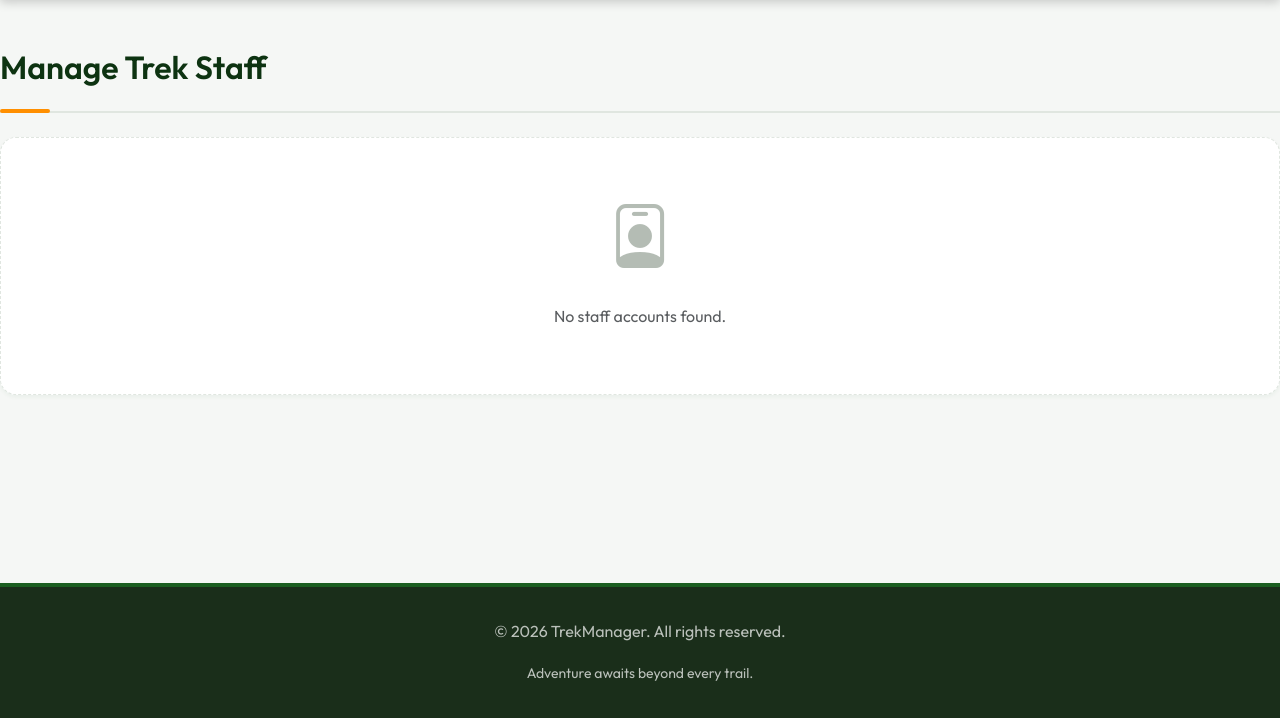
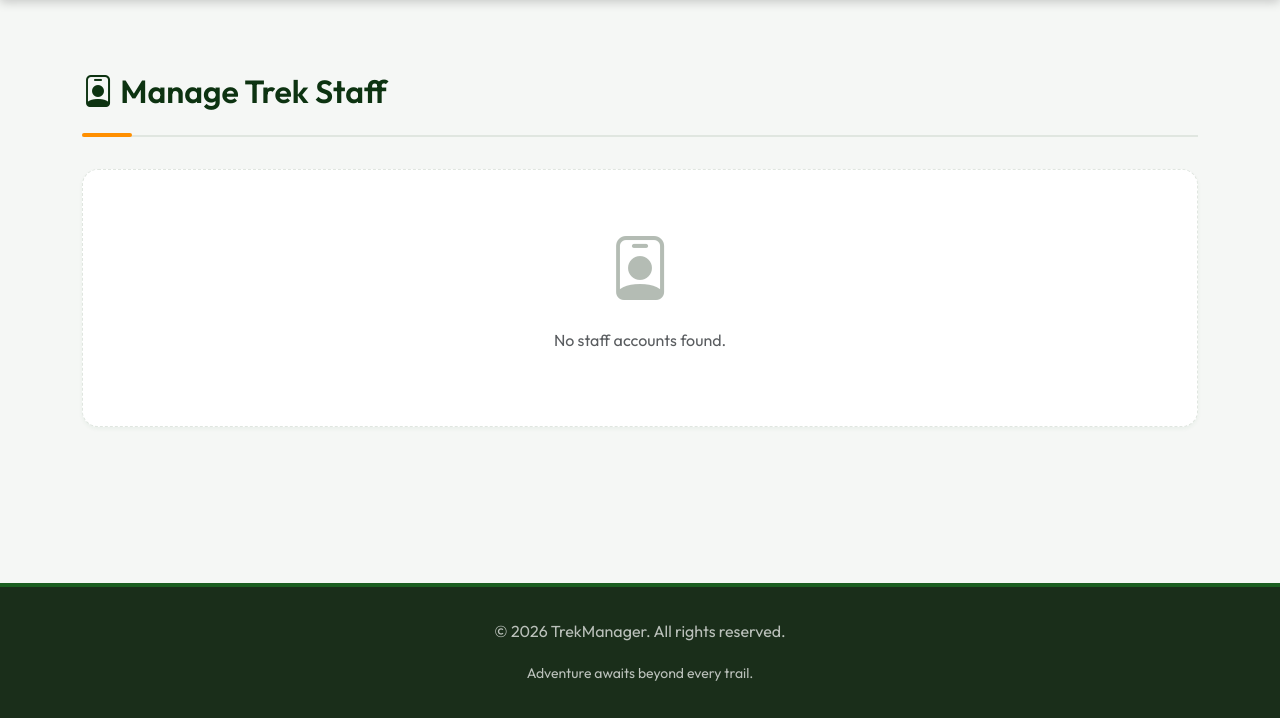
Before and after one commit to amgothajaynayak/TrekManager, a Flask app: page /admin/staff in a window 1280 px wide. Shown: the part 82-800 px from the top of the page. Run offline with Flask 3, Linux system fonts and the light colour scheme; a user stored in the database is signed in; some libraries are stand-ins or nearby versions.

Commit message:
Fix template bugs

```diff
--- a/templates/admin/manage_staff.html
+++ b/templates/admin/manage_staff.html
@@ -1,7 +1,9 @@
 {% extends 'base.html' %}
+{% block title %}Manage Staff{% endblock %}
 {% block content %}
-<div class="page-header mb-4">
-    <h2>Manage Trek Staff</h2>
+<div class="container mt-4">
+    <div class="page-header">
+        <h2><i class="bi bi-person-badge"></i> Manage Trek Staff</h2>
     </div>
 
     {% if staff_list %}
@@ -22,52 +24,48 @@
                         </tr>
                     </thead>
                     <tbody>
-                    {% for staff in staff_list %}
+                        {% for s in staff_list %}
                         <tr>
-                        <td>{{ staff.id }}</td>
-                        <td>{{ staff.full_name or staff.username }}</td>
-                        <td>{{ staff.email }}</td>
-                        <td>{{ staff.staff_profile.specialization if staff.staff_profile else '-' }}</td>
-                        <td>{{ staff.staff_profile.experience if staff.staff_profile else '-' }}</td>
+                            <td>{{ s.id }}</td>
+                            <td>{{ s.full_name }}</td>
+                            <td>{{ s.email }}</td>
+                            <td>{{ s.staff_profile.specialization if s.staff_profile else '-' }}</td>
+                            <td>{{ s.staff_profile.experience if s.staff_profile else '-' }}</td>
                             <td>
-                            {% set p_status = staff.staff_profile.status if staff.staff_profile else 'None' %}
-                            <span class="badge badge-status-{{ p_status|lower }}">{{ p_status }}</span>
+                                {% if s.staff_profile %}
+                                    <span class="badge bg-{{ 'warning' if s.staff_profile.status == 'pending' else 'success' if s.staff_profile.status == 'approved' else 'danger' }}">
+                                        {{ s.staff_profile.status }}
+                                    </span>
+                                {% else %}
+                                    <span class="badge bg-secondary">No Profile</span>
+                                {% endif %}
                             </td>
                             <td>
-                            <span class="badge badge-status-{{ 'active' if staff.is_active else 'blacklisted' }}">
-                                {{ 'Active' if staff.is_active else 'Blacklisted' }}
+                                <span class="badge bg-{{ 'success' if s.status == 'active' else 'danger' }}">
+                                    {{ s.status }}
                                 </span>
                             </td>
                             <td>
-                            <div class="d-flex gap-2">
-                                {% if staff.staff_profile %}
-                                    {% if staff.staff_profile.status == 'pending' %}
-                                        <form action="{{ url_for('admin.approve_staff', staff_id=staff.id) }}" method="POST" class="d-inline">
+                                <div class="d-flex gap-1">
+                                    {% if s.staff_profile and s.staff_profile.status == 'pending' %}
+                                        <form action="{{ url_for('admin.approve_staff', user_id=s.id) }}" method="POST" class="d-inline">
                                             <input type="hidden" name="csrf_token" value="{{ csrf_token() }}"/>
-                                            <button type="submit" class="btn btn-sm btn-success" title="Approve"><i class="bi bi-check-circle"></i> Approve</button>
+                                            <button type="submit" class="btn btn-sm btn-success"><i class="bi bi-check-circle"></i> Approve</button>
                                         </form>
-                                        <form action="{{ url_for('admin.blacklist_user', user_id=staff.id) }}" method="POST" class="d-inline" onsubmit="return confirm('Are you sure you want to blacklist this staff?');">
+                                        <form action="{{ url_for('admin.blacklist_staff', user_id=s.id) }}" method="POST" class="d-inline" onsubmit="return confirm('Blacklist this staff?');">
                                             <input type="hidden" name="csrf_token" value="{{ csrf_token() }}"/>
-                                            <button type="submit" class="btn btn-sm btn-danger" title="Blacklist"><i class="bi bi-slash-circle"></i></button>
+                                            <button type="submit" class="btn btn-sm btn-danger"><i class="bi bi-slash-circle"></i></button>
                                         </form>
-                                    {% elif staff.staff_profile.status == 'approved' %}
-                                        {% if staff.is_active %}
-                                        <form action="{{ url_for('admin.blacklist_user', user_id=staff.id) }}" method="POST" class="d-inline" onsubmit="return confirm('Are you sure you want to blacklist this staff?');">
+                                    {% elif s.staff_profile and s.staff_profile.status == 'approved' %}
+                                        <form action="{{ url_for('admin.blacklist_staff', user_id=s.id) }}" method="POST" class="d-inline" onsubmit="return confirm('Blacklist this staff?');">
                                             <input type="hidden" name="csrf_token" value="{{ csrf_token() }}"/>
-                                            <button type="submit" class="btn btn-sm btn-danger" title="Blacklist"><i class="bi bi-slash-circle"></i> Blacklist</button>
+                                            <button type="submit" class="btn btn-sm btn-danger"><i class="bi bi-slash-circle"></i> Blacklist</button>
                                         </form>
-                                        {% else %}
-                                        <form action="{{ url_for('admin.activate_user', user_id=staff.id) }}" method="POST" class="d-inline">
+                                    {% elif s.staff_profile and s.staff_profile.status == 'blacklisted' %}
+                                        <form action="{{ url_for('admin.activate_staff', user_id=s.id) }}" method="POST" class="d-inline">
                                             <input type="hidden" name="csrf_token" value="{{ csrf_token() }}"/>
-                                            <button type="submit" class="btn btn-sm btn-info" title="Activate"><i class="bi bi-arrow-counterclockwise"></i> Activate</button>
+                                            <button type="submit" class="btn btn-sm btn-info"><i class="bi bi-arrow-counterclockwise"></i> Activate</button>
                                         </form>
-                                        {% endif %}
-                                    {% elif staff.staff_profile.status == 'blacklisted' or not staff.is_active %}
-                                        <form action="{{ url_for('admin.activate_user', user_id=staff.id) }}" method="POST" class="d-inline">
-                                            <input type="hidden" name="csrf_token" value="{{ csrf_token() }}"/>
-                                            <button type="submit" class="btn btn-sm btn-info" title="Activate"><i class="bi bi-arrow-counterclockwise"></i> Activate</button>
-                                        </form>
-                                    {% endif %}
                                     {% endif %}
                                 </div>
                             </td>
@@ -80,8 +78,9 @@
     </div>
     {% else %}
     <div class="empty-state p-5 text-center mt-4">
-    <div class="empty-state-icon mb-3 fs-1 text-muted"><i class="bi bi-person-badge"></i></div>
-    <div class="empty-state-text text-muted mb-3">No staff accounts found.</div>
+        <div class="fs-1 text-muted"><i class="bi bi-person-badge"></i></div>
+        <p class="text-muted mt-2">No staff accounts found.</p>
     </div>
     {% endif %}
+</div>
 {% endblock %}
```
Also changed, not shown: templates/admin/trek_form.html (+14 -11 lines). Lines whose indentation alone changed are shown as unchanged.
